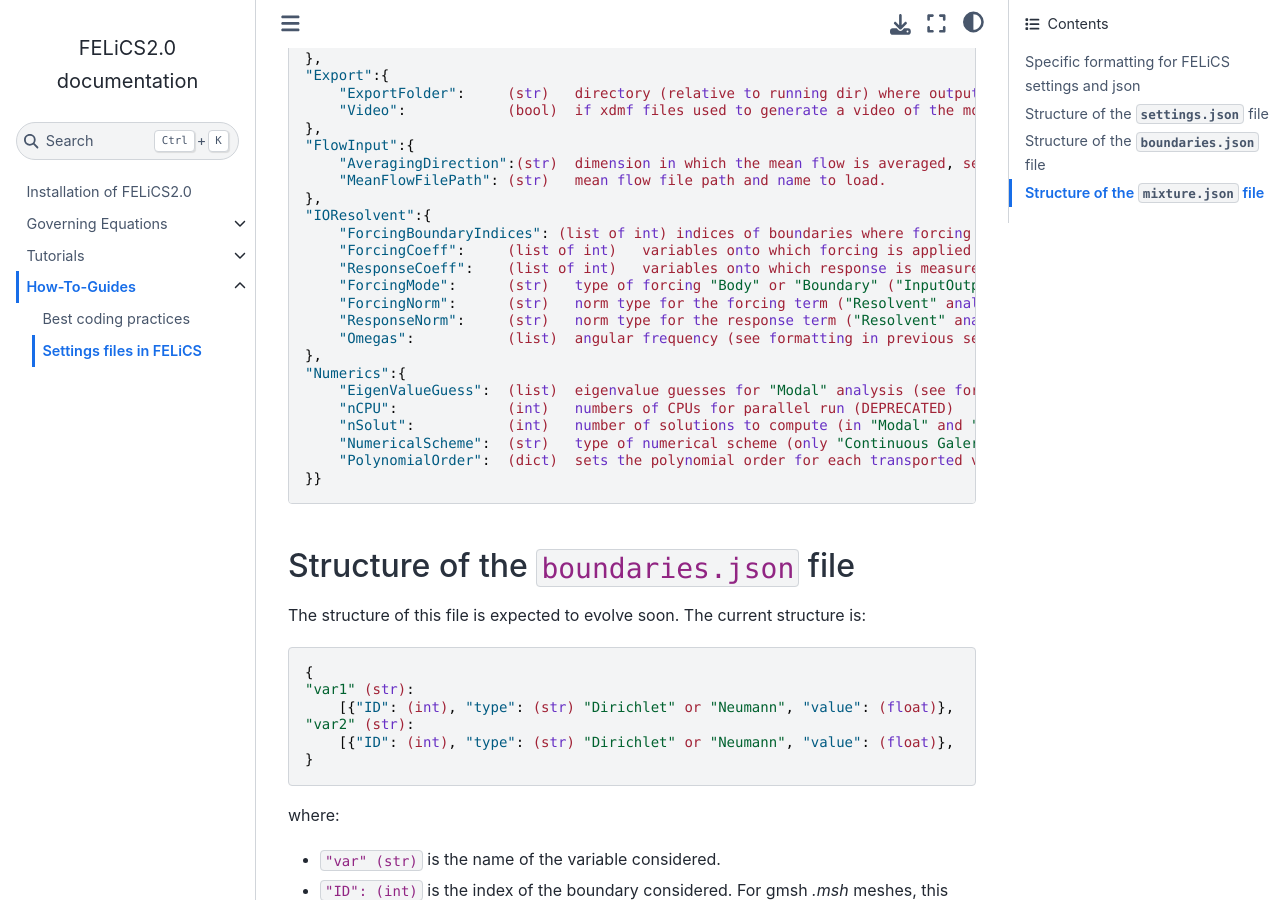
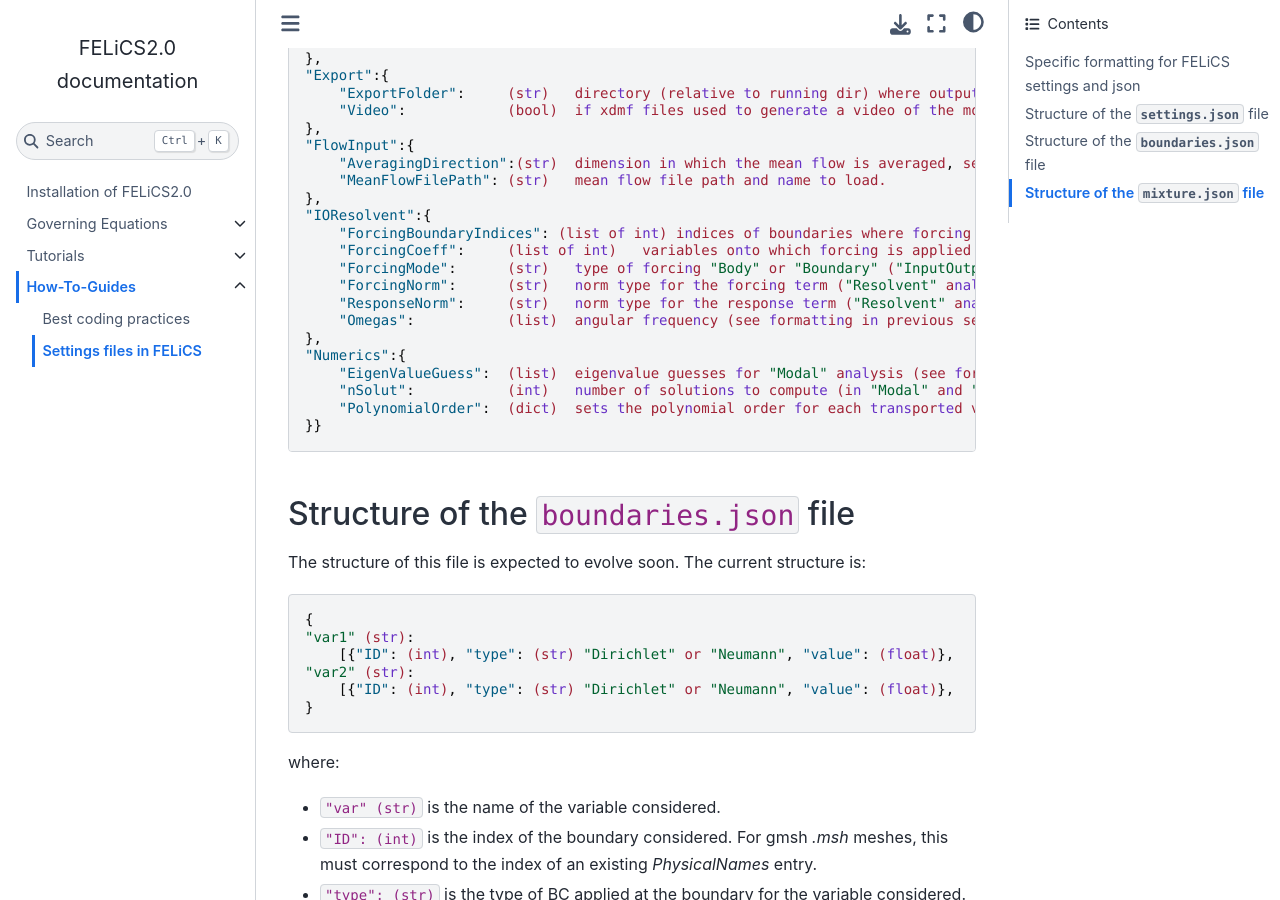
Before and after one commit to arash-mp/FELiCS_FSI, a Sphinx documentation site: the page built from DOCUMENTATION/How-To-Guides/FELiCS_settings.md, in a window 1280 px wide and 900 px high, scrolled down 1547 px. Built offline with Sphinx 7.4.7 and the Sphinx Book theme 1.1.4, drawn with Linux system fonts in a browser that asks for light colours; pages that are not in the unit, such as notebooks, are missing from menus.

Commit message:
removed deprecated parameters from FELiCS_settings

````diff
--- a/DOCUMENTATION/How-To-Guides/FELiCS_settings.md
+++ b/DOCUMENTATION/How-To-Guides/FELiCS_settings.md
@@ -66,7 +66,6 @@ Below is the structure of the `settings.json` file, it is divided into 6 main se
 "IOResolvent":{
     "ForcingBoundaryIndices": (list of int) indices of boundaries where forcing is applied ("InputOutput" analysis),
     "ForcingCoeff":     (list of int)   variables onto which forcing is applied ("InputOutput" analysis),
-    "ResponseCoeff":    (list of int)   variables onto which response is measured? ("InputOutput" analysis, DEPRECATED??),
     "ForcingMode":      (str)   type of forcing "Body" or "Boundary" ("InputOutput" analysis)
     "ForcingNorm":      (str)   norm type for the forcing term ("Resolvent" analysis)
     "ResponseNorm":     (str)   norm type for the response term ("Resolvent" analysis)
@@ -74,9 +73,7 @@ Below is the structure of the `settings.json` file, it is divided into 6 main se
 },
 "Numerics":{
     "EigenValueGuess":  (list)  eigenvalue guesses for "Modal" analysis (see formatting in previous section),
-    "nCPU":             (int)   numbers of CPUs for parallel run (DEPRECATED)
     "nSolut":           (int)   number of solutions to compute (in "Modal" and "Resolvent" analysis)
-    "NumericalScheme":  (str)   type of numerical scheme (only "Continuous Galerkin" currently implemented),
     "PolynomialOrder":  (dict)  sets the polynomial order for each transported variables (list must match "SetOfEquations"). e.g.: {"u": 2,"T": 1,"rho": 1}
 }}
 ```
````
